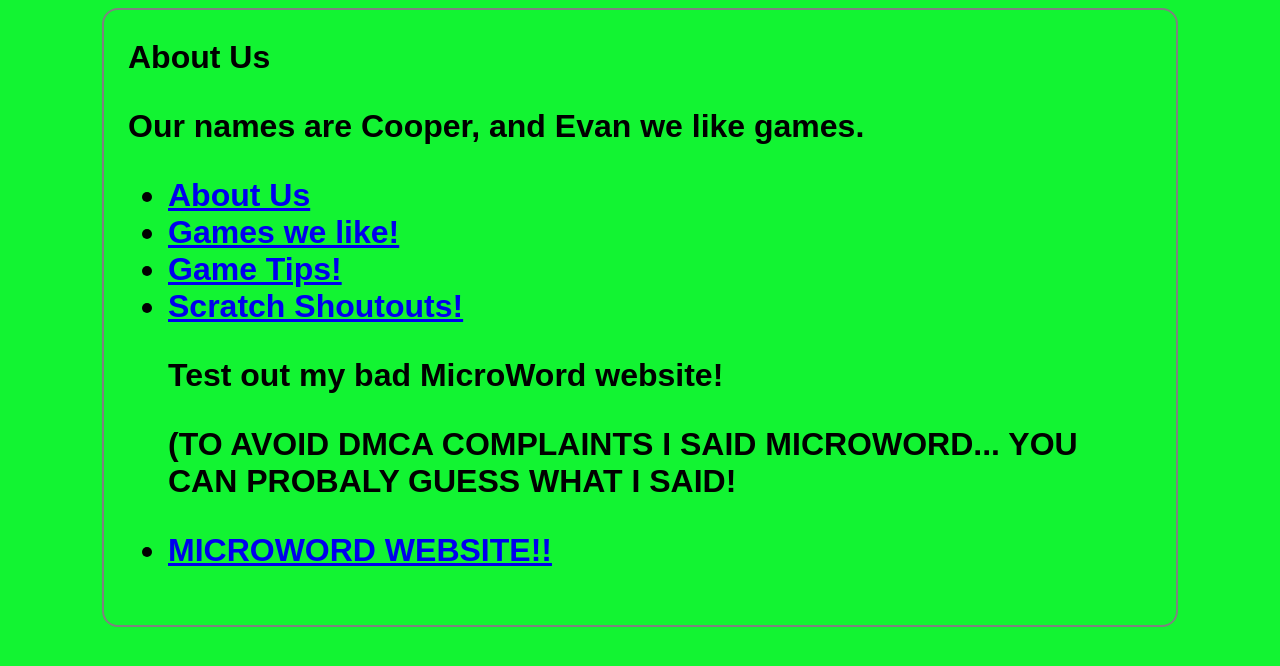
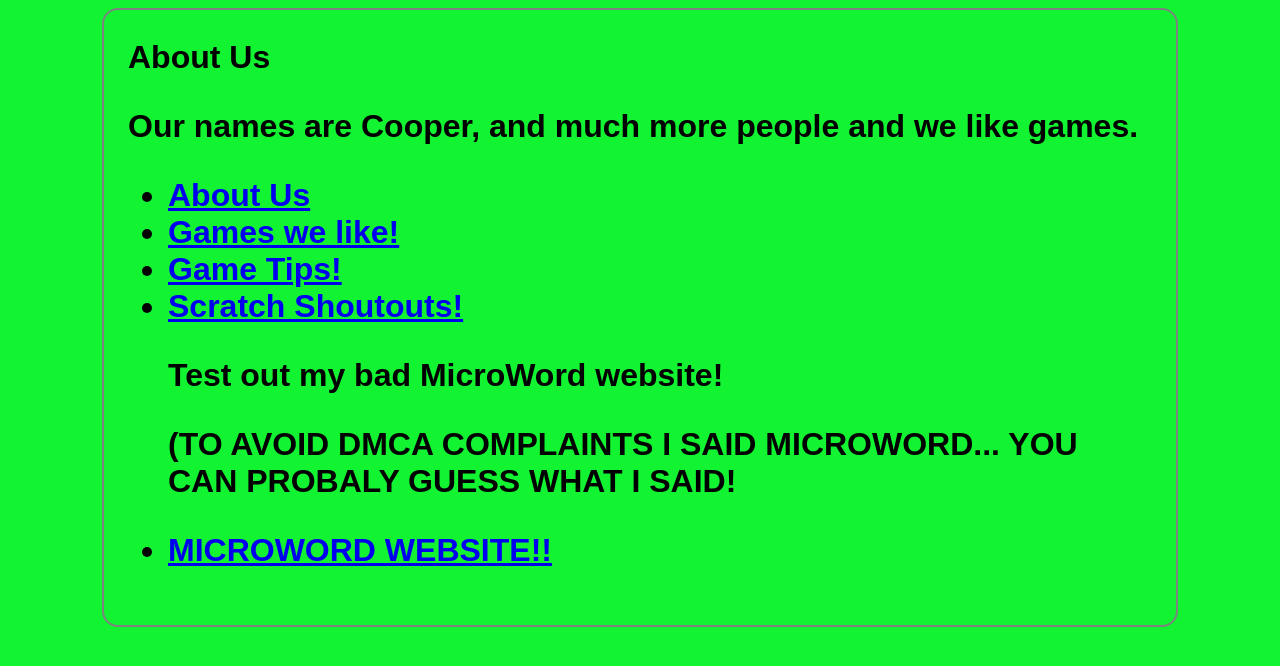
Before and after one commit to DuckSquad/DuckSquad, a plain HTML site: page index.html in a window 1280 px wide. Drawn offline with Linux system fonts and the light colour scheme; a script that the page names is missing.

Commit message:
added  much more people

```diff
--- a/index.html
+++ b/index.html
@@ -1,4 +1,4 @@
-<!DOCTYPE html>
+ <!DOCTYPE html>
 <html>
 <head>
 <div id="disqus_thread"></div>
@@ -26,7 +26,7 @@ href="css/my-first-stylesheet.css"/>
 </head>
 <body>
 <h1>About Us<h1>
-<p> Our names are Cooper, and Evan we like games. </p>
+<p> Our names are Cooper, and much more people and we like games. </p>
 <ul>
 <li><a href="about-us.html">About Us</a></li>
 <li><a href="our-songs.html">Games we like!</a></li>
```
